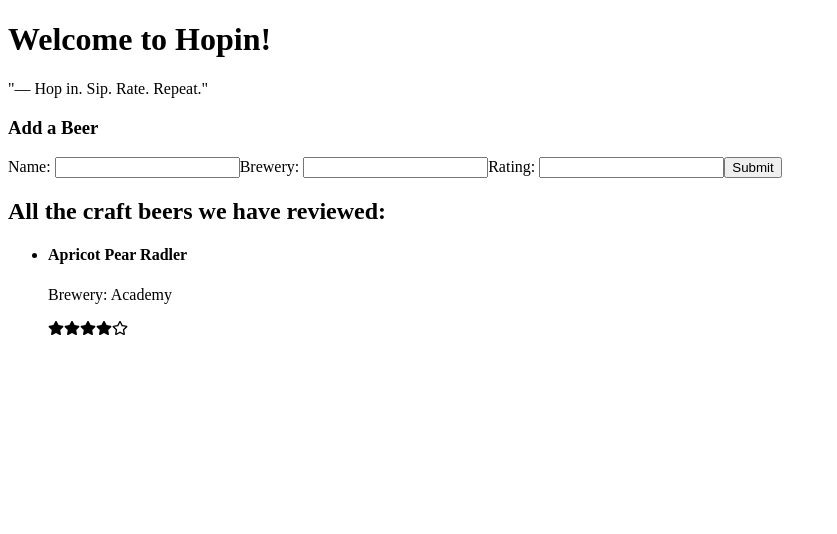
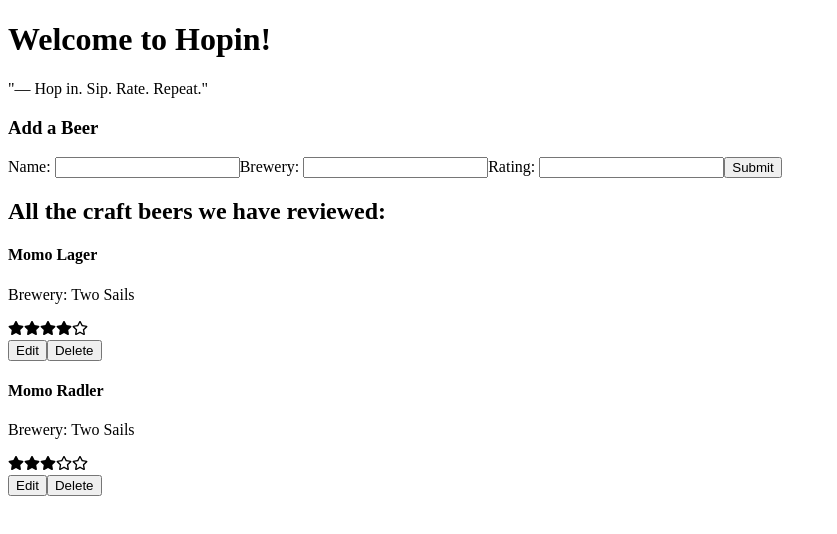
Before and after one commit to vikkisupurrbe/hopin, a React (Vite) app in the folder app/: page / in a window 1280 px wide. Shown: the top 534 px of the page, without its empty margins (0-837 px from the left). Built offline with nearby package versions, Linux system fonts and the light colour scheme; data requests are answered from the project's data file.

Commit message:
Implement edit and delete beer

```diff
--- a/app/db.json
+++ b/app/db.json
@@ -1,10 +1,16 @@
 {
   "beers": [
     {
-      "name": "Apricot Pear Radler",
-      "brewery": "Academy",
-      "rating": 4,
+      "name": "Momo Lager",
+      "brewery": "Two Sails",
+      "rating": "4",
       "id": 1
+    },
+    {
+      "name": "Momo Radler",
+      "brewery": "Two Sails",
+      "rating": 3,
+      "id": 2
     }
   ]
 }
--- a/app/src/App.jsx
+++ b/app/src/App.jsx
@@ -7,15 +7,47 @@ import BeerCreate from "./components/BeerCreate";
 function App() {
   const [beers, setBeers] = useState([]);
 
+  // Fetch beer data when the app is first loaded on to the screen
   const fetchBeers = async () => {
     const response = await axios.get('http://localhost:3002/beers');
     setBeers(response.data);
   }
 
-  useEffect (() => {
+  useEffect(() => {
     fetchBeers();
   }, []);
 
+  // Edit beer
+  const editBeerById = async (id, newName, newBrewery, newRating) => {
+    const response = await axios.put(`http://localhost:3002/beers/${id}`, {
+      name: newName,
+      brewery: newBrewery,
+      rating: newRating
+    });
+
+    const updatedBeers = beers.map((beer) => {
+      if (beer.id === id) {
+        return {
+          ...beer,
+          ...response.data
+        };
+      }
+      return beer;
+    })
+    setBeers(updatedBeers);
+  };
+
+  // Delete beer
+  const deleteBeerById = async (id) => {
+    await axios.delete(`http://localhost:3002/beers/${id}`);
+
+    const updatedBeers = beers.filter((beer) => {
+      return beer.id !== id;
+    })
+    setBeers(updatedBeers);
+  };
+
+  // Create beer
   const createBeer = async (name, brewery, rating) => {
     const response = await axios.post('http://localhost:3002/beers', {
       name, brewery, rating
@@ -34,7 +66,7 @@ function App() {
     <h1>Welcome to Hopin!</h1>
     <p>"— Hop in. Sip. Rate. Repeat."</p>
     <BeerCreate onCreate={createBeer} />
-    <BeerList beers={beers} />
+    <BeerList beers={beers} onDelete={deleteBeerById} onEdit={editBeerById} />
   </div>;
 }
 
--- a/app/src/components/BeerCard.jsx
+++ b/app/src/components/BeerCard.jsx
@@ -1,6 +1,25 @@
 import { FaStar, FaStarHalfAlt, FaRegStar } from "react-icons/fa";
+import { useState } from 'react';
+import BookEdit from './BeerEdit';
 
-function BeerCard({ beer }) {
+
+function BeerCard({ beer, onDelete, onEdit }) {
+
+  const [showEdit, setShowEdit] = useState(false);
+
+  const handleDeleteClick = () => {
+    onDelete(beer.id);
+  }
+
+  const handleEditClick = () => {
+    setShowEdit(!showEdit);
+  }
+
+  const handleSubmit = (id, newName, newBrewery, newRating) => {
+    setShowEdit(false);
+    onEdit(id, newName, newBrewery, newRating)
+  }
+
   // Star rating
   const renderStars = (rating) => {
     let stars = [];
@@ -18,11 +37,25 @@ function BeerCard({ beer }) {
     return stars;
   };
 
-  return <div>
+  let content = <div>
     <h4>{beer.name}</h4>
     <p>Brewery: {beer.brewery}</p>
     <span>{renderStars(beer.rating)}</span>
   </div>
+
+  if (showEdit) {
+    content = <BookEdit beer={beer} onSubmit={handleSubmit} />;
+  }
+
+  return (
+    <div className='beer-card'>
+      {content}
+      <div className='actions'>
+        <button onClick={handleEditClick}>Edit</button>
+        <button onClick={handleDeleteClick}>Delete</button>
+      </div>
+    </div>
+  )
 }
 
 export default BeerCard;
--- /dev/null
+++ b/app/src/components/BeerEdit.jsx
@@ -0,0 +1,38 @@
+import { useState } from 'react';
+
+function BeerEdit({ beer, onSubmit }) {
+  const [name, setName] = useState(beer.name);
+  const [brewery, setBrewery] = useState(beer.brewery);
+  const [rating, setRating] = useState(beer.rating);
+
+  const handleNameChange = (event) => {
+    setName(event.target.value);
+  };
+
+  const handleBreweryChange = (event) => {
+    setBrewery(event.target.value);
+  };
+
+  const handleRatingChange = (event) => {
+    setRating(event.target.value);
+  };
+
+  const handleSubmit = (event) => {
+    event.preventDefault();
+    onSubmit(beer.id, name, brewery, rating);
+  }
+
+  return (
+    <form onSubmit={handleSubmit}>
+      <label>Name: </label>
+      <input value={name} onChange={handleNameChange} />
+      <label>Brewery: </label>
+      <input value={brewery} onChange={handleBreweryChange} />
+      <label>Rating: </label>
+      <input value={rating} onChange={handleRatingChange} />
+      <button>Save</button>
+    </form>
+  );
+};
+
+export default BeerEdit;
--- a/app/src/components/BeerList.jsx
+++ b/app/src/components/BeerList.jsx
@@ -1,18 +1,16 @@
 import BeerCard from "./BeerCard";
 
-function BeerList({ beers }) {
+function BeerList({ beers, onDelete, onEdit }) {
+  const renderedBeers = beers.map((beer) => {
+    return <BeerCard key={beer.id} beer={beer} onDelete={onDelete} onEdit={onEdit} />
+  })
+
   return (
     <div>
       <h2>All the craft beers we have reviewed:</h2>
-      <ul>
-        {beers.map((beer) => (
-          <li key={beer.id}>
-            <BeerCard beer={beer} />
-          </li>
-        ))}
-      </ul>
+      <div className='beer-list'>{renderedBeers}</div>
     </div>
-  );
+  )
 }
 
 export default BeerList;
```
